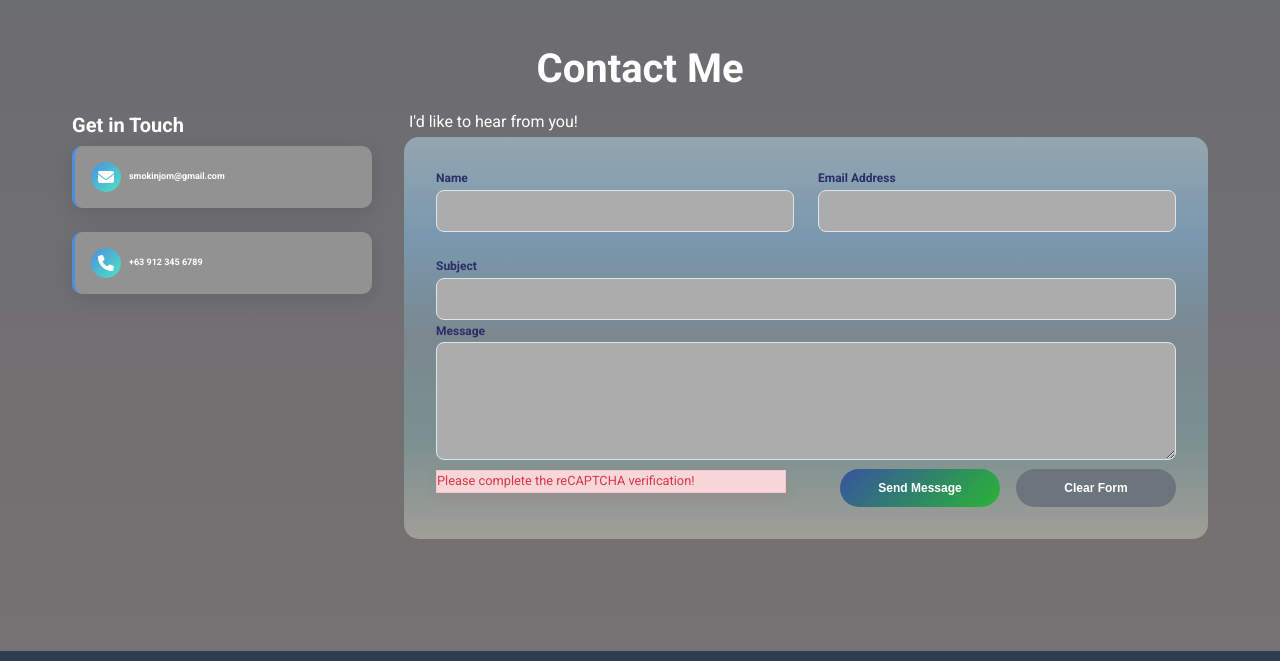
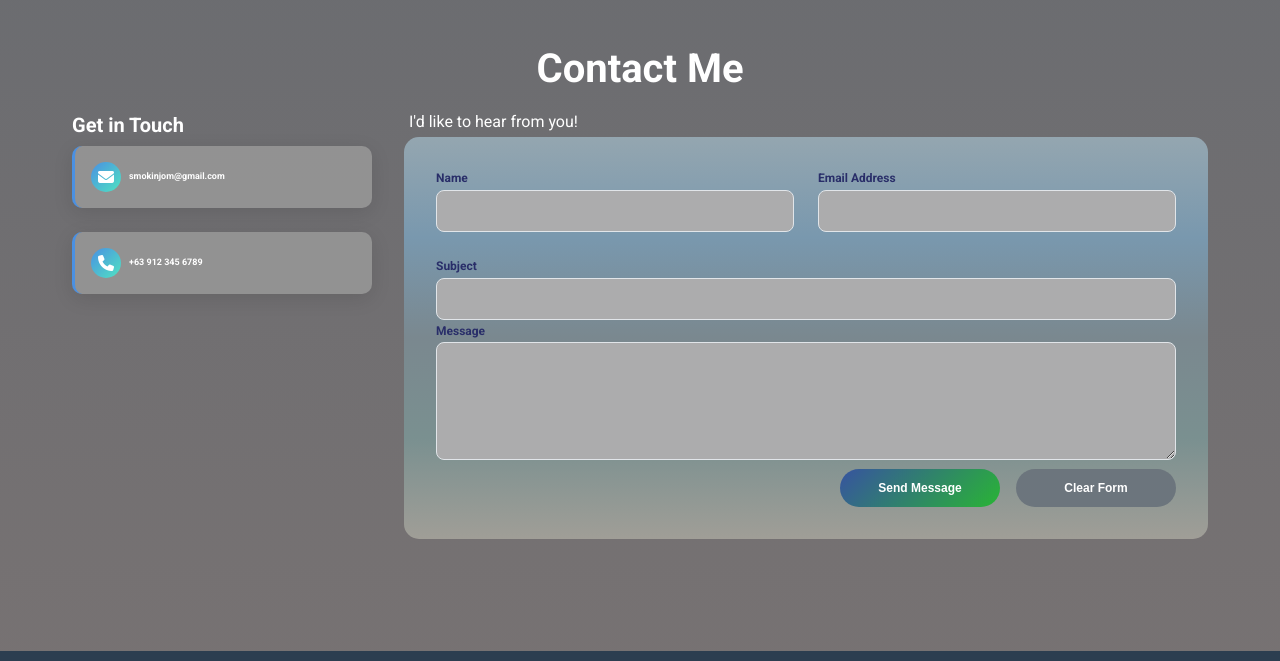
Before and after one commit to jomelcandinato/My-Portfolio, a plain HTML site: page index.html in a window 1280 px wide. Shown: the part 4377-5038 px from the top of the page. Drawn offline with nearby package versions, Linux system fonts and the light colour scheme.

Commit message:
Update index.html

```diff
--- a/index.html
+++ b/index.html
@@ -319,7 +319,7 @@
                                      data-expired-callback="onRecaptchaExpired"
                                      data-error-callback="onRecaptchaError">
                                 </div>
-                                <div id="recaptcha-error" class="error-message" style="display: flex; color: #dc3545; font-size: 0.8rem; margin-top: 1px; margin-bottom:1px;">
+                                <div id="recaptcha-error" class="error-message" style="display: none; color: #dc3545; font-size: 0.8rem; margin-top: 1px; margin-bottom:1px;">
                                     Please complete the reCAPTCHA verification!
                                 </div>
                             </div>
```
